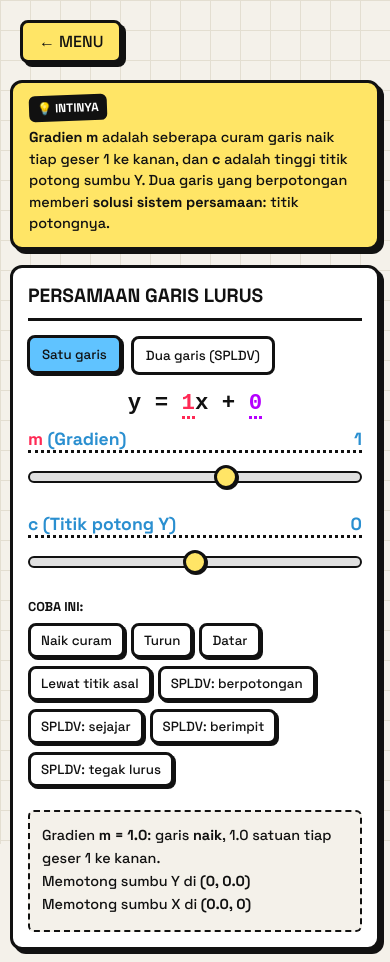
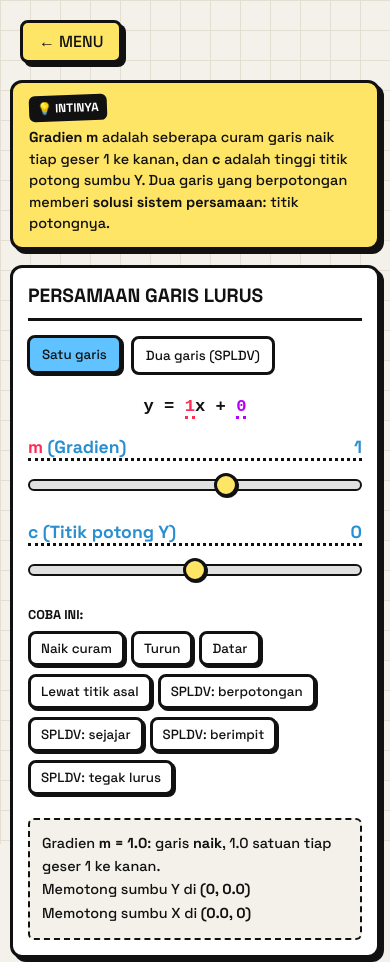
Before and after one commit to aprima123/animathion, a plain HTML site: page linear.html in a window 390 px wide. Shown: the top 962 px of the page. Drawn offline with Linux system fonts and the light colour scheme.

Commit message:
Refactor .eq class styles in linear.html
Updated CSS for .eq class to improve layout and responsiveness.

```diff
--- a/linear.html
+++ b/linear.html
@@ -10,7 +10,7 @@
   .tab-btn{padding:8px 12px;font:700 .85rem inherit;font-family:inherit;background:#fff;color:var(--ink);border:3px solid var(--ink);border-radius:8px;cursor:pointer;transition:.1s}
   .tab-btn:hover:not(.active){background:#eee}
   .tab-btn.active{background:var(--hl-blue);box-shadow:2px 2px 0 var(--ink);transform:translate(-1px,-1px)}
-  .eq{text-align:center;font:700 1.4rem monospace;margin-bottom:12px}
+  .eq{height:2em;margin-bottom:12px;text-align:center;white-space:nowrap;overflow:hidden;font:700 clamp(.9rem,4.4vw,1.4rem)/2em monospace}
   .grp{display:none}.grp.on{display:block}
   .control-label b.k1{color:#ff2a55}.control-label b.k2{color:#0098c4}
 </style>
```
